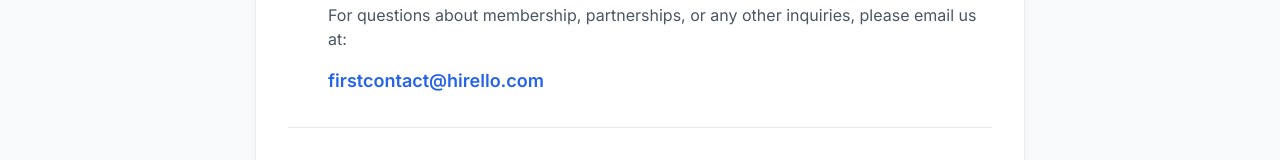
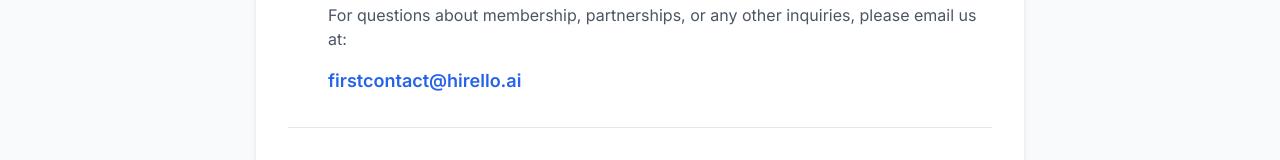
Before and after one commit to tomvinkler44/homepage, a React (Vite) app: page /contact in a window 1280 px wide. Shown: the part 349-509 px from the top of the page. Built offline with nearby package versions, Linux system fonts and the light colour scheme.

Commit message:
change email in contact page

```diff
--- a/src/pages/Contact.tsx
+++ b/src/pages/Contact.tsx
@@ -21,10 +21,10 @@ export default function Contact() {
                   For questions about membership, partnerships, or any other inquiries, please email us at:
                 </p>
                 <a
-                  href="mailto:firstcontact@hirello.com"
+                  href="mailto:firstcontact@hirello.ai"
                   className="text-blue-600 hover:text-blue-700 font-semibold text-lg"
                 >
-                  firstcontact@hirello.com
+                  firstcontact@hirello.ai
                 </a>
               </div>
             </div>
```
